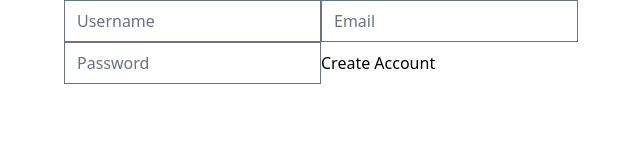
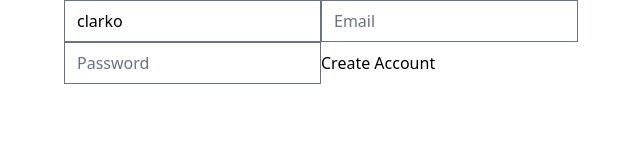
Before and after one commit to PanicBear/IWIL-carrot-market, a Next.js app: page /forms in a window 1280 px wide. Shown: the top 160 px of the page, without its empty margins (288-928 px from the left). Built offline with nearby package versions, Linux system fonts and the light colour scheme.

Commit message:
test(form): react hook form - setValue, setError, reset

```diff
--- a/pages/forms.tsx
+++ b/pages/forms.tsx
@@ -11,15 +11,21 @@ export default function Forms() {
     register,
     handleSubmit,
     formState: { errors },
+    setValue,
+    setError,
+    reset,
   } = useForm<LoginForm>({ mode: 'onChange' });
   const onValid = (data: LoginForm) => {
     console.log('inputs validated');
+    setError('username', { message: 'Duplicated username' });
+    reset();
   };
   const onInvalid = (errors: FieldErrors) => {
     console.log(errors);
   };
 
   console.log(errors);
+  setValue('username', 'clarko');
 
   return (
     <form onSubmit={handleSubmit(onValid, onInvalid)}>
@@ -34,6 +40,7 @@ export default function Forms() {
         type="text"
         placeholder="Username"
       />
+      {errors.username?.message}
       <input
         {...register('email', {
           required: 'Email is required',
```
